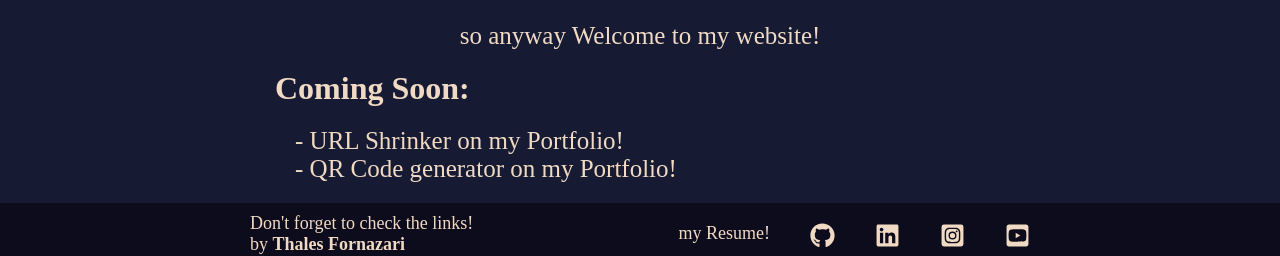
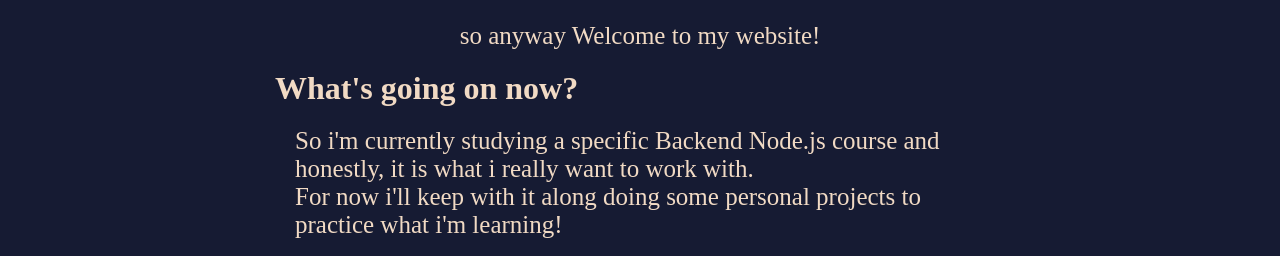
Before and after one commit to thalfor/websiteFrontend, a React (Vite) app: page / in a window 1280 px wide. Shown: the part 554-810 px from the top of the page. Built offline with nearby package versions, Linux system fonts and the light colour scheme; a web font is replaced by a local one.

Commit message:
updating homepage text

```diff
--- a/src/pages/homeEng/index.jsx
+++ b/src/pages/homeEng/index.jsx
@@ -6,7 +6,7 @@ export function HomeEng(){
     <Container>
       <div className='presentation'>
         <h1>
-          "Yeah. Yeah, but your scientists were so preoccupied with whether they could that they didn't stop to think if they should."<br></br>
+          &quot;Yeah. Yeah, but your scientists were so preoccupied with whether they could that they didn&apos;t stop to think if they should.&quot;<br></br>
           <em>Ian Malcolm</em>.
         </h1>
         <img src="https://github.com/thalfor.png" alt="" />
@@ -14,11 +14,16 @@ export function HomeEng(){
       <p>
         so anyway Welcome to my website!
       </p>
+        <h1>What&apos;s going on now?</h1>
+        <p>
+          So i&apos;m currently studying a specific Backend Node.js course and honestly, it is what i really want to work with.<br />
+          For now i&apos;ll keep with it along doing some personal projects to practice what i&apos;m learning!
+        </p>
         <h1>Coming Soon:</h1>
       <div className='comingSoon'>
         <p>
-          - URL Shrinker on my Portfolio!<br />
-          - QR Code generator on my Portfolio!<br />
+          - URL Shrinker!<br />
+          - QR Code generator!<br />
         </p>
       </div>
     </Container>
--- a/src/pages/homeEng/styles.js
+++ b/src/pages/homeEng/styles.js
@@ -32,6 +32,12 @@ export const Container = styled.div`
     font-size: 2rem;
 
     padding: 2rem;
+  }
+
+  p:nth-child(4){
+    display: flex;
+    justify-content: left;
+    align-items: left;
   }
 
   p:last-child{
@@ -76,6 +82,12 @@ export const Container = styled.div`
       font-size: 2.5rem;
 
       padding: 2rem;
+    }
+
+    p:nth-child(4){
+      display: flex;
+      justify-content: left;
+      align-items: left;
     }
 
     p:last-child{
```
